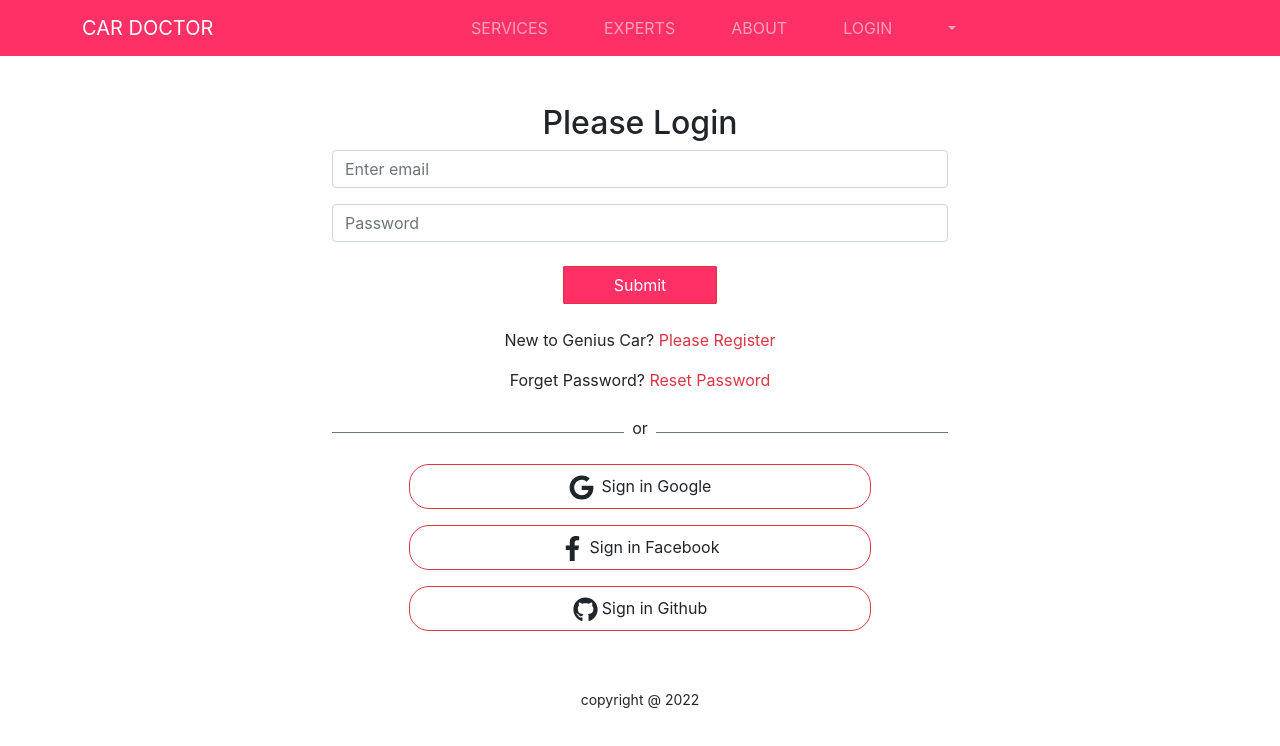
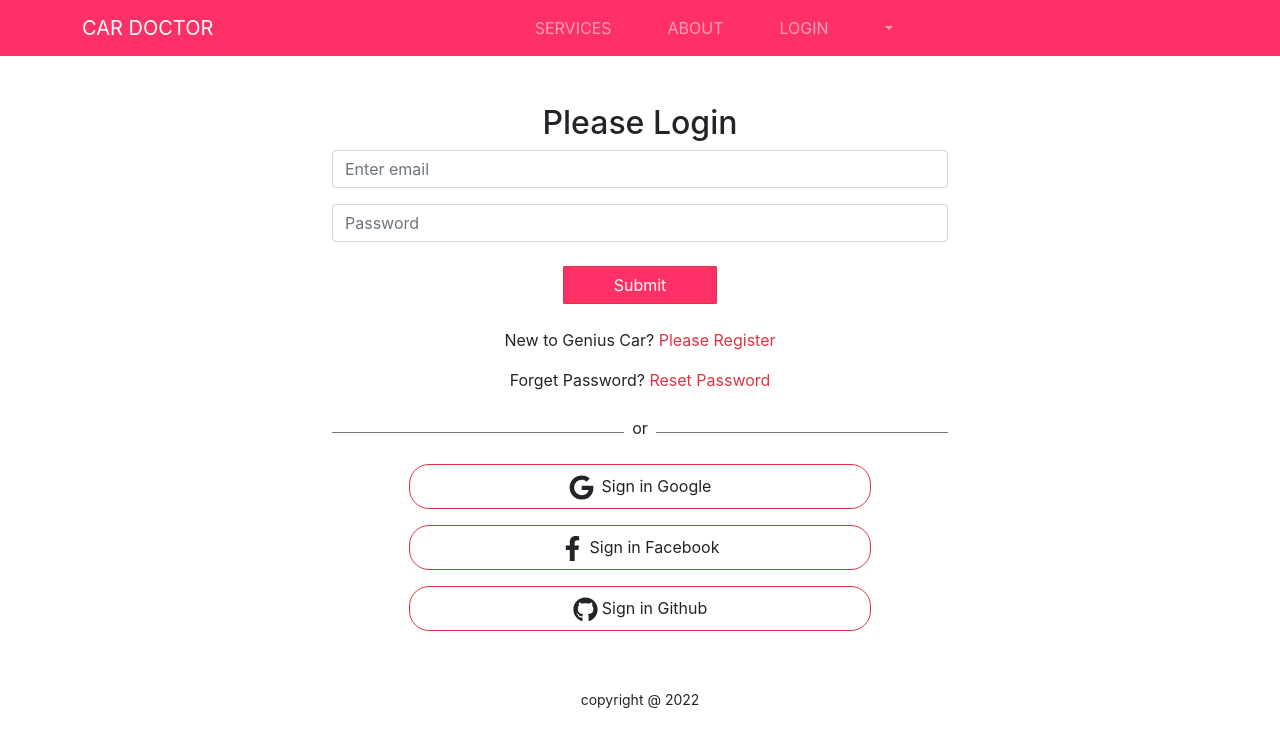
Before and after one commit to kakon-ray/Car-Doctor-Client, a React (Create React App) app: page /login in a window 1280 px wide. Shown: the top 746 px of the page. Built offline with nearby package versions, Linux system fonts and the light colour scheme; no server answers.

Commit message:
about page completed

```diff
--- a/src/Pages/Shared/Header/Header.js
+++ b/src/Pages/Shared/Header/Header.js
@@ -35,9 +35,7 @@ const Header = () => {
               <Link to="home" className="nav-link">
                 SERVICES
               </Link>
-              <Link to="experts" className="nav-link">
-                EXPERTS
-              </Link>
+
               <Link to="about" className="nav-link">
                 ABOUT
               </Link>
```
